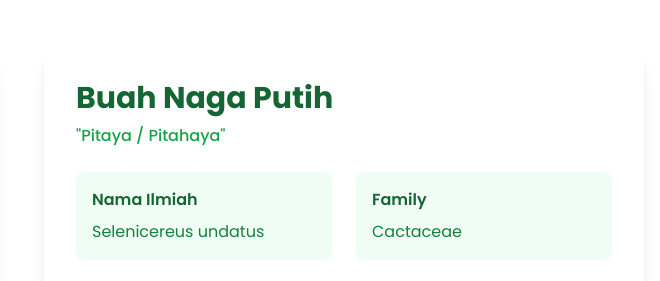
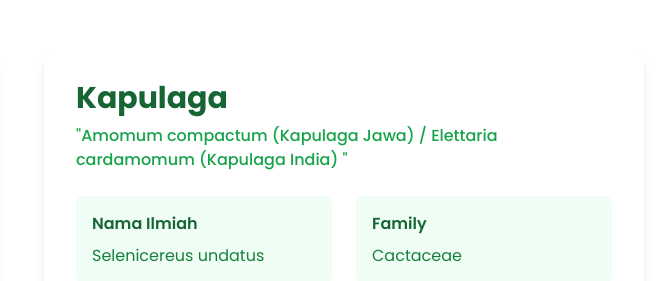
Before and after one commit to Scheminginnine-eight/plant-2, a plain HTML site: page index.html in a window 1280 px wide. Shown: the top 281 px of the page, 620-1280 px from the left. Drawn offline with nearby package versions, Linux system fonts and the light colour scheme.

Commit message:
Update index.html

```diff
--- a/index.html
+++ b/index.html
@@ -63,8 +63,10 @@
             <!-- Plant Information Section -->
             <div class="space-y-6">
                 <div class="bg-white rounded-2xl shadow-lg p-8">
-                    <h1 class="text-3xl font-bold text-green-800 mb-2">Buah Naga Putih</h1>
-                    <p class="text-green-600 font-medium mb-6">"Pitaya / Pitahaya"</p>
+                    <h1 class="text-3xl font-bold text-green-800 mb-2">Kapulaga</h1>
+                    <p class="text-green-600 font-medium mb-6">"Amomum compactum (Kapulaga Jawa) / Elettaria cardamomum (Kapulaga India)
+
+"</p>
 
                     <div class="grid grid-cols-2 gap-6 mb-6">
                         <div class="bg-green-50 rounded-lg p-4">
```
